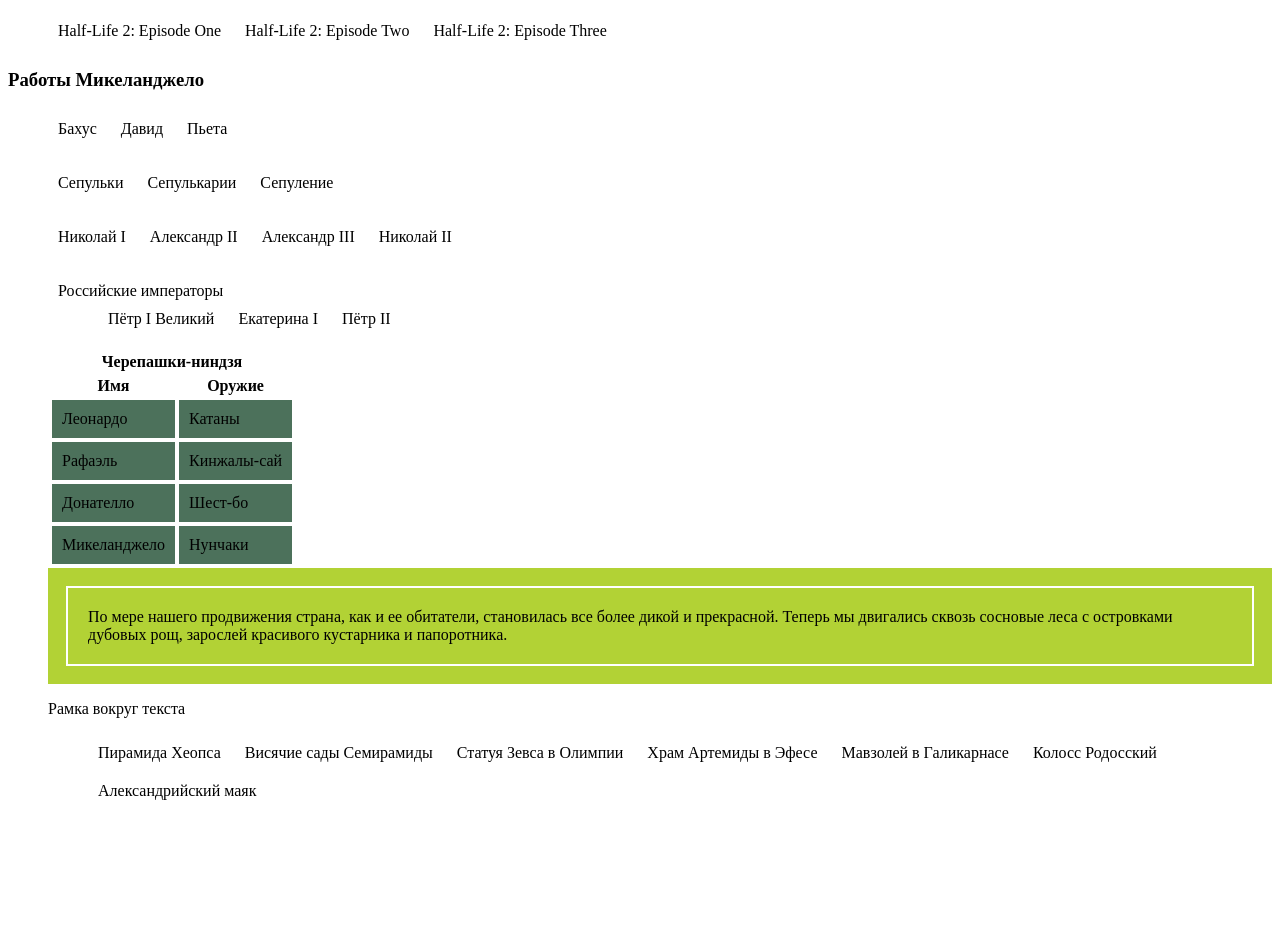
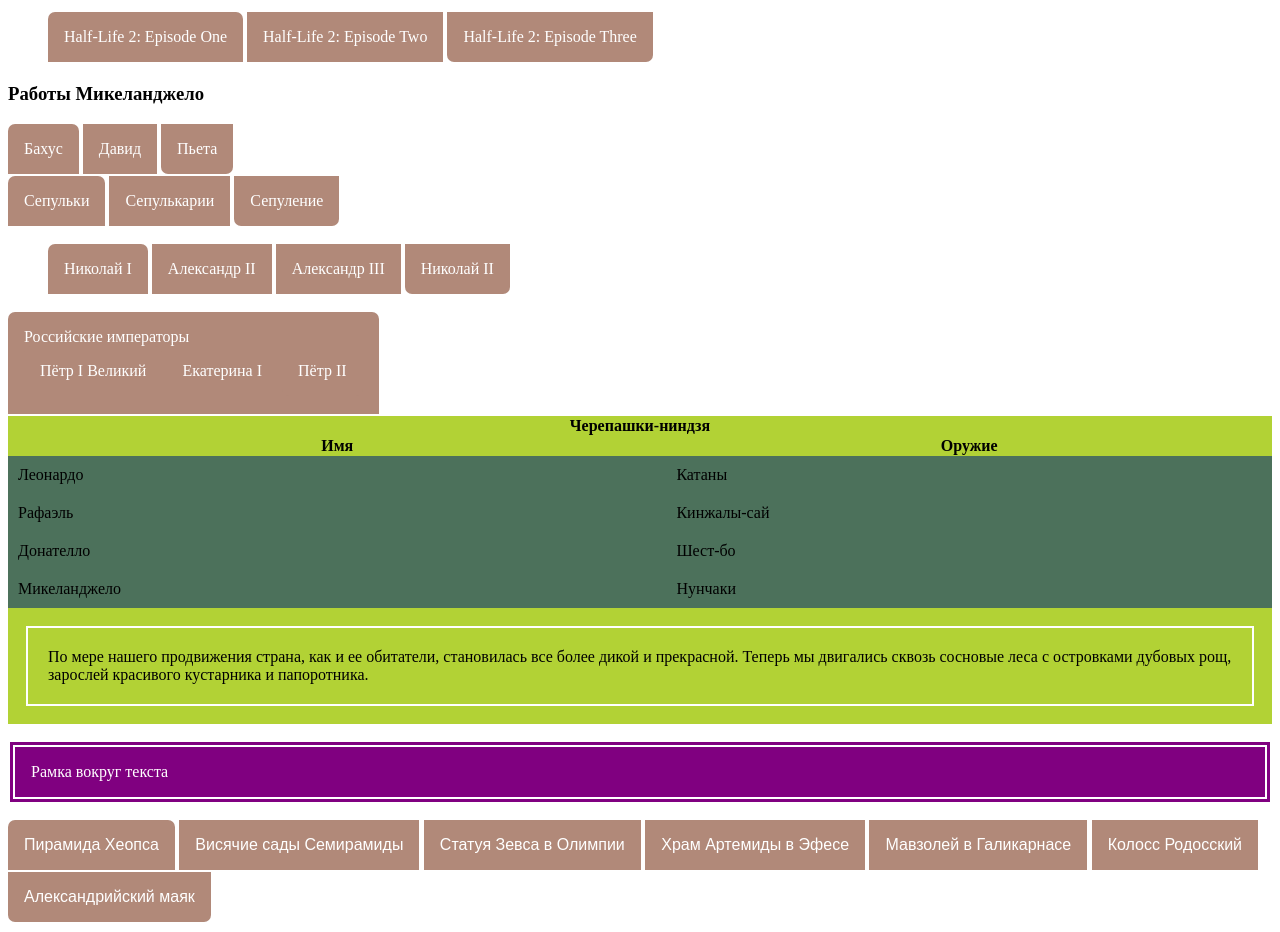
Before and after one commit to Beqqer/DZ, a plain HTML site: page index.html in a window 1280 px wide. Shown: the part 420-1352 px from the top of the page. Before the commit the page ends 1246 px from the top, so only its background shows below. Drawn offline with Linux system fonts and the light colour scheme; files that its build step writes are made by us from their sources.

Commit message:
Update styles.css

```diff
--- a/styles.css
+++ b/styles.css
@@ -31,3 +31,52 @@
                     outline: 2px solid #fff;
                     outline-offset: -20px;
                 }
+
+
+              li {
+  padding-left: 10px;
+}
+
+ul {
+  margin: 0;
+  padding: 0;
+}
+
+table {
+  border-collapse: collapse;
+  width: 100%;
+  background-color: #b2d235;
+}
+
+td th {
+  border: 2px solid #fff;
+  padding: 8px;
+}
+
+.frame {
+  background-color: purple;
+  color: #fff;
+  padding: 1rem;
+  border: 7px double #fff;
+}
+
+.pyramid {
+  font-family: sans-serif;
+  list-style: none;
+  margin: 0;
+  padding: 0;
+}
+li {
+  background: #b18979;
+  color: #fff;
+  padding: 1rem;
+  margin-bottom: 2px;
+}
+
+li:first-child {
+  border-radius: 7px 7px 0 0;
+}
+
+li:last-child {
+  border-radius: 0 0 7px 7px;
+}
```
